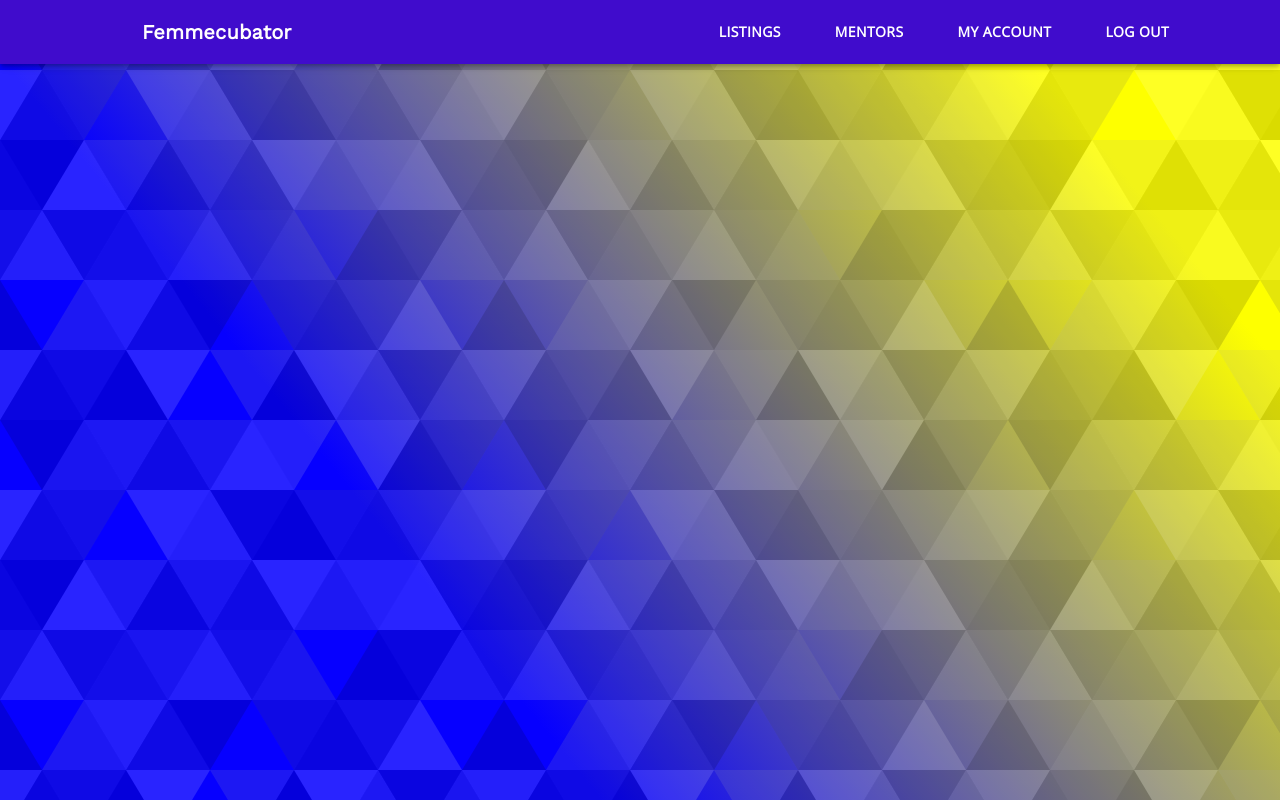
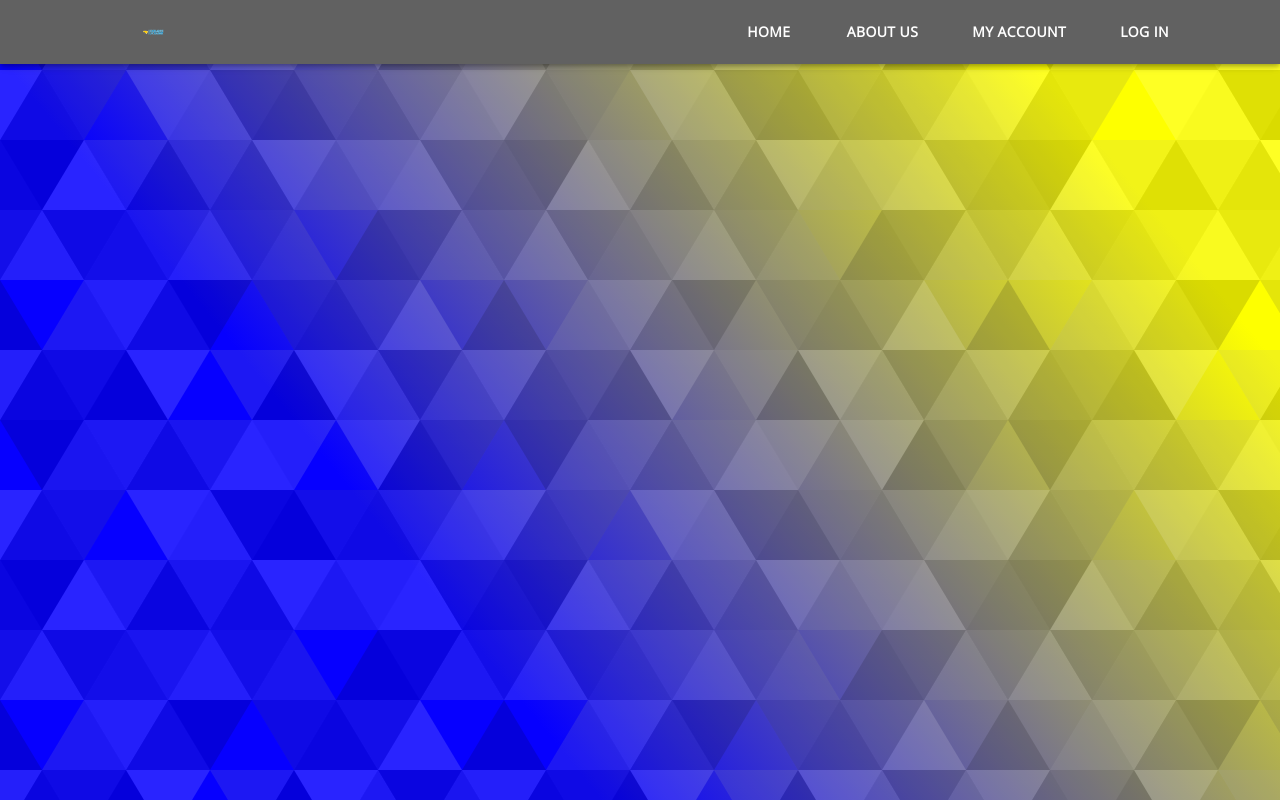
Before and after one commit to StazzTukma/DiscoverUkraine, a React (Create React App) app in the folder client/: page / in a window 1280 px wide. Built offline with nearby package versions, Linux system fonts and the light colour scheme.

Commit message:
Header update

```diff
--- a/client/src/Header.js
+++ b/client/src/Header.js
@@ -1,7 +1,7 @@
 import {
   AppBar,
   Toolbar,
-  Typography,
+  Box,
   makeStyles,
   Button,
   IconButton,
@@ -12,40 +12,35 @@ import {
 import MenuIcon from "@material-ui/icons/Menu";
 import React, { useState, useEffect } from "react";
 import { Link as RouterLink } from "react-router-dom";
+import Logo from "./images/logo.png"
 
 const headersData = [
   {
-    label: "Listings",
-    href: "/listings",
+    label: "Home",
+    href: "/",
   },
   {
-    label: "Mentors",
-    href: "/mentors",
+    label: "About Us",
+    href: "/aboutus",
   },
   {
     label: "My Account",
     href: "/account",
   },
   {
-    label: "Log Out",
-    href: "/logout",
+    label: "Log In",
+    href: "/login",
   },
 ];
 
 const useStyles = makeStyles(() => ({
   header: {
-    backgroundColor: "#400CCC",
+    backgroundColor: "#616161",
     paddingRight: "79px",
     paddingLeft: "118px",
     "@media (max-width: 900px)": {
       paddingLeft: 0,
     },
-  },
-  logo: {
-    fontFamily: "Work Sans, sans-serif",
-    fontWeight: 600,
-    color: "#FFFEFE",
-    textAlign: "left",
   },
   menuButton: {
     fontFamily: "Open Sans, sans-serif",
@@ -151,9 +146,14 @@ export default function Header() {
   };
 
   const femmecubatorLogo = (
-    <Typography variant="h6" component="h1" className={logo}>
-      Femmecubator
-    </Typography>
+    <Box
+            component="img"
+            sx={{
+            height: 10,
+            }}
+            alt="Your logo."
+            src={Logo}
+        />
   );
 
   const getMenuButtons = () => {
--- a/client/src/styles.js
+++ b/client/src/styles.js
@@ -2,7 +2,7 @@ import { makeStyles } from '@material-ui/core/styles';
 
 export default makeStyles(() => ({
   appBar: {
-    borderRadius: 15,
+    borderRadius: 20,
     margin: '30px 0',
     display: 'flex',
     flexDirection: 'row',
@@ -10,7 +10,7 @@ export default makeStyles(() => ({
     alignItems: 'center',
   },
   heading: {
-    color: 'rgba(0,183,255, 1)',
+    color: 'rgba(0,0,255, 1)',
   },
   image: {
     marginLeft: '15px',
```
Also changed, not shown: client/src/images/logo.png.
